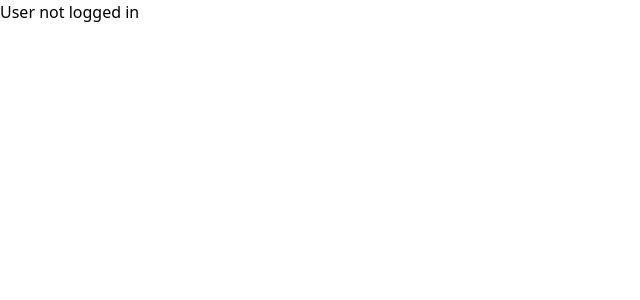
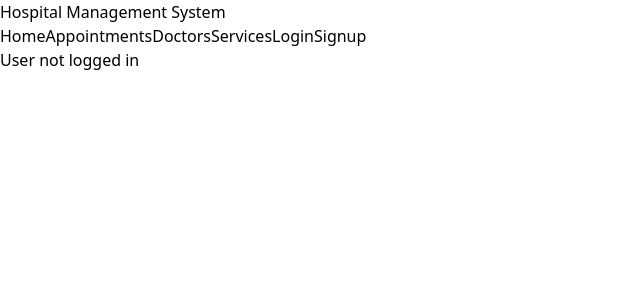
Before and after one commit to SLIIT-Y4-Research-Group/Hospital-managemnt, a React (Vite) app in the folder frontend/: page /all in a window 1280 px wide. Shown: the top 300 px of the page, without its empty margins (0-640 px from the left). Built offline with nearby package versions, Linux system fonts and the light colour scheme.

Commit message:
nav bar component added

```diff
--- a/frontend/src/App.jsx
+++ b/frontend/src/App.jsx
@@ -9,12 +9,14 @@ import Payment from './pages/payment.jsx';
 import DoctorRegister from './pages/doctor.jsx';
 import DoctorDetails from './pages/doctordetails.jsx';
 import AllAppointments from './pages/AllApointments.jsx';
+import Navbar from './components/Navbar.jsx';
 
 const App = () => {
   const [user, setUser] = useState(null);
 
   return (
     <BrowserRouter>
+      <Navbar user={user}/>
       <Routes>
         <Route path='/' element={<HomePage user={user} />} />
         <Route path="/signup" element={<Signup />} />
--- a/frontend/src/Home.jsx
+++ b/frontend/src/Home.jsx
@@ -1,6 +1,6 @@
 // Home.jsx (HomePage Component)
 import React from 'react';
-import Navbar from './components/Navbar'; // Adjust the import path if necessary
+
 import { Link } from 'react-router-dom';
 import 'tailwindcss/tailwind.css'; // Ensure Tailwind CSS is set up
 
@@ -8,7 +8,6 @@ const HomePage = ({ user }) => {
   return (
     <div className="min-h-screen bg-gray-100">
       {/* Use the Navbar component */}
-      <Navbar user={user} />
 
       {/* Hero Section */}
       <header className="bg-blue-500 text-white py-20">
```
